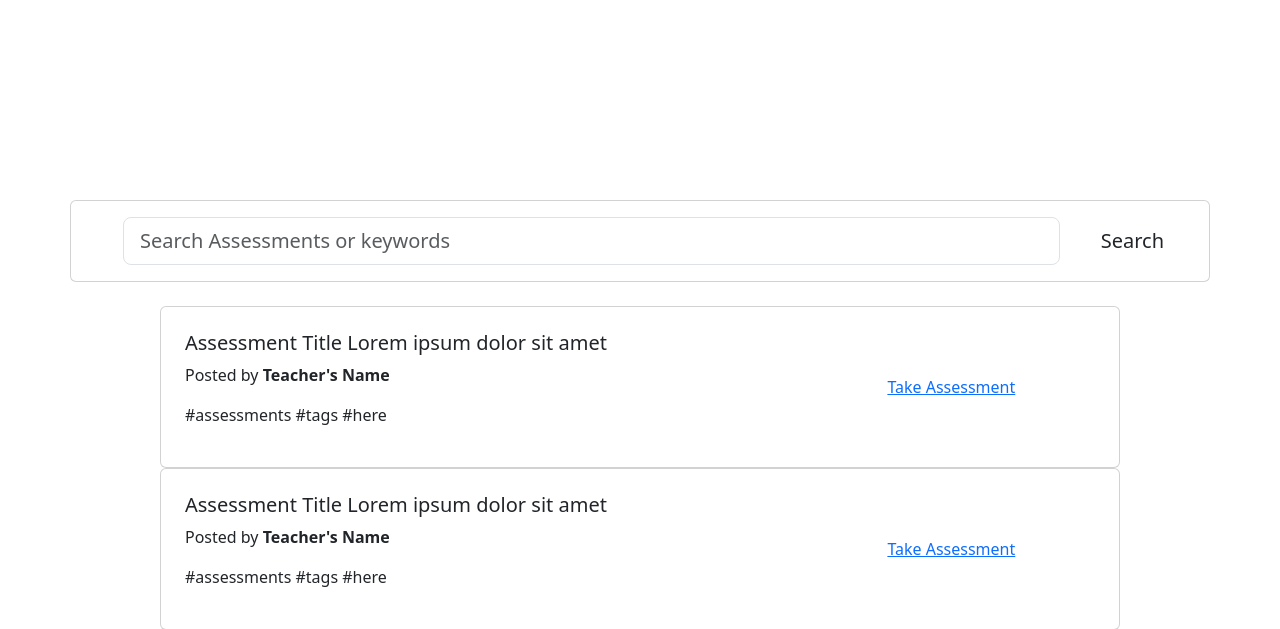
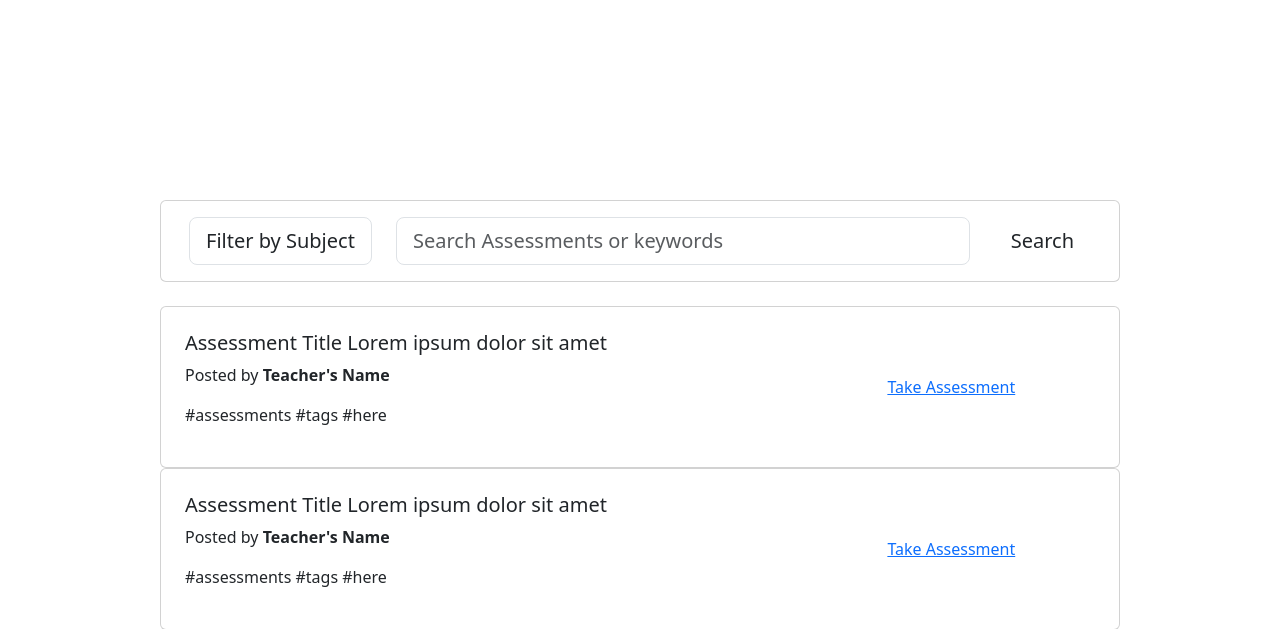
Before and after one commit to kristhaynee/Learning-Management-System-Prototype, a PHP site: page /testAssessment.php in a window 1280 px wide. Shown: the part 484-1113 px from the top of the page. Run offline with PHP 8.4, Linux system fonts and the light colour scheme; some web fonts are replaced.

Commit message:
Test Assessments
Updated code for test assessment page

```diff
--- a/client/css/styles.css
+++ b/client/css/styles.css
@@ -419,6 +419,11 @@ background-size: cover;
     background-color: #ff9635;
     color: white;
   }
+
+  .filter-dropdown-design{
+    color: #505050;
+    font-size: 17px;
+  }
 /* search bar */
 
 .assessment-title-custom{
--- a/client/public/testAssessment.php
+++ b/client/public/testAssessment.php
@@ -11,6 +11,7 @@
       integrity="sha384-4bw+/aepP/YC94hEpVNVgiZdgIC5+VKNBQNGCHeKRQN+PtmoHDEXuppvnDJzQIu9"
       crossorigin="anonymous"
     />
+    <link rel="stylesheet" href="https://cdnjs.cloudflare.com/ajax/libs/font-awesome/5.15.3/css/all.min.css">
     <link rel="stylesheet" href="../css/styles.css" />
     <link href='https://fonts.googleapis.com/css?family=Playfair Display' rel='stylesheet'>
     <link href="https://fonts.cdnfonts.com/css/poppins" rel="stylesheet">
@@ -20,7 +21,7 @@
   <body>
     <header>
       <div class="testAssessment-header">
-        <nav class="navbar navbar-expand-sm padding-TB">
+        <nav class="navbar navbar-expand-sm">
           <div class="container">
             <a class="navbar-brand" href="Homepage.php"><img class="logo-header" src="../images/Logo.png" alt=""></a>
 
@@ -84,31 +85,37 @@
 
     <!-- Searchbar -->
     <section class="mt-4">
-    <div class="container">
+    <div class="container w-75">
         <br/>
         <div class="row justify-content-center">
             <form class="card card-sm">
                 <div class="card-body row no-gutters align-items-center">
+                    <!-- Category Filter Dropdown -->
                     <div class="col-auto">
-                    <i class="fas fa-search h4 text-body"></i>
+                        <select class="form-control form-control-lg filter-dropdown-design">
+                            <option value="all">Filter by Subject</option>
+                            <option value="category1">Math</option>
+                            <option value="category2">Science</option>
+                            <!-- Add more categories as needed -->
+                        </select>
                     </div>
-                <!--end of col-->
+                    <!-- Search Text Input -->
                     <div class="col">
                         <input class="form-control form-control-lg form-control-borderless" type="search" placeholder="Search Assessments or keywords">
                     </div>
-                <!--end of col-->
+                    <!-- Search Button -->
                     <div class="col-auto">
                         <button class="btn btn-lg srch-btn-color" type="submit">Search</button>
                     </div>
-                <!--end of col-->
                 </div>
             </form>
         </div>
-    <!--end of col-->
     </div>
     <div class="col-12 col-md-10 col-lg-8 mt-4">
     </div>
 </section>
+
+
     <!-- Searchbar -->
 
     <!-- assessment list -->
```
Lines whose indentation alone changed are shown as unchanged.
